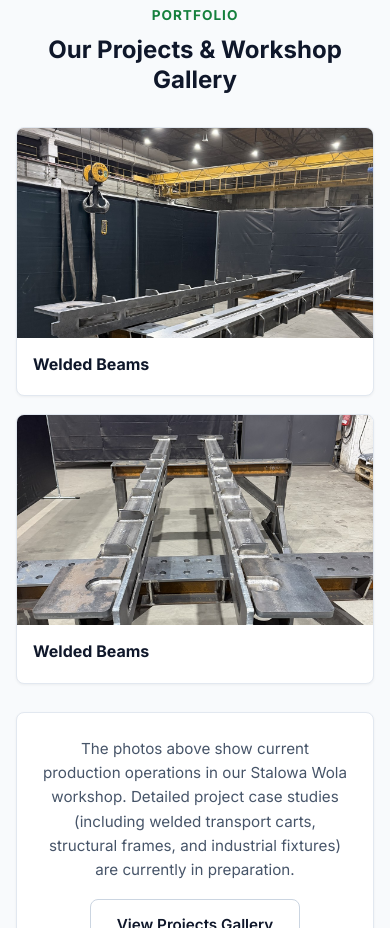
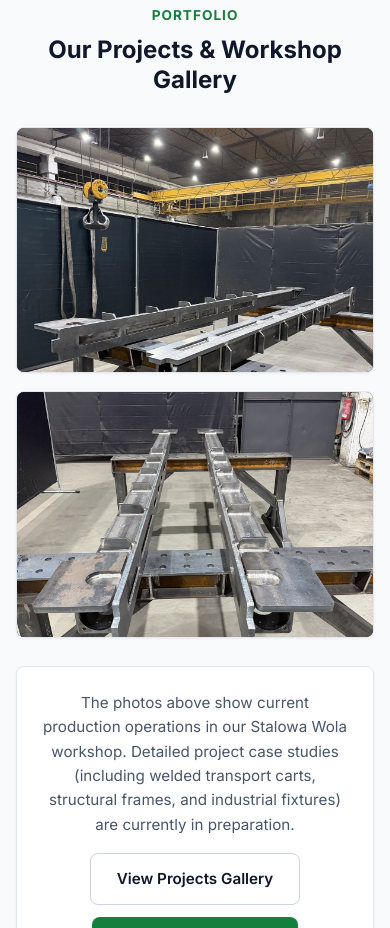
Before and after one commit to JakubWojcikowy/ALYNX, a plain HTML site: page en/index.html in a window 390 px wide. Shown: the part 4100-5028 px from the top of the page. Drawn offline with Linux system fonts and the light colour scheme.

Commit message:
feat: show more of hall below crane without pipes/excess floor and remove subtitles in portfolio cards

```diff
--- a/assets/css/style.css
+++ b/assets/css/style.css
@@ -662,7 +662,7 @@ ul {
 .facility-banner-content {
   position: relative;
   z-index: 2;
-  padding: 48px 44px;
+  padding: 54px 46px;
   max-width: 860px;
 }
 
@@ -812,20 +812,28 @@ ul {
 }
 
 .gallery-item:hover {
-  transform: translateY(-3px);
+  transform: translateY(-4px);
   box-shadow: var(--shadow-md);
   border-color: #86EFAC;
 }
 
 .gallery-img-wrap {
-  height: 230px;
+  aspect-ratio: 16 / 11;
+  height: auto;
   overflow: hidden;
+  background-color: #0F172A;
 }
 
 .gallery-img-wrap img {
   width: 100%;
   height: 100%;
   object-fit: cover;
+  display: block;
+  transition: transform 0.35s ease;
+}
+
+.gallery-item:hover .gallery-img-wrap img {
+  transform: scale(1.025);
 }
 
 .gallery-info {
@@ -1521,7 +1529,8 @@ ul {
   }
 
   .gallery-img-wrap {
-    height: 210px;
+    aspect-ratio: 16 / 11;
+    height: auto;
   }
 
   .gallery-info {
--- a/en/index.html
+++ b/en/index.html
@@ -296,19 +296,13 @@
       <div class="gallery-grid" style="margin-bottom: 28px;">
         <div class="gallery-item">
           <div class="gallery-img-wrap">
-            <img src="../assets/images/realizacje/realizacja-01.jpg" alt="Welded Beams — assembly and welding under 5t crane" data-lightbox="../assets/images/realizacje/realizacja-01.jpg" data-caption="Welded Beams — assembly and welding with 5t crane in Stalowa Wola workshop" style="cursor: pointer;">
-          </div>
-          <div class="gallery-info">
-            <div class="gallery-title">Welded Beams</div>
+            <img src="../assets/images/realizacje/realizacja-01.jpg" alt="Structural steel assembly and welding under 5-ton crane" data-lightbox="../assets/images/realizacje/realizacja-01.jpg" data-caption="Structural steel assembly and welding with 5t crane in Stalowa Wola workshop" style="cursor: pointer;">
           </div>
         </div>
 
         <div class="gallery-item">
           <div class="gallery-img-wrap">
-            <img src="../assets/images/realizacje/realizacja-02.jpg" alt="Welded Beams — precision fit-up and ribbing" data-lightbox="../assets/images/realizacje/realizacja-02.jpg" data-caption="Welded Beams — precision fit-up and internal stiffening ribs on assembly workstation" style="cursor: pointer;">
-          </div>
-          <div class="gallery-info">
-            <div class="gallery-title">Welded Beams</div>
+            <img src="../assets/images/realizacje/realizacja-02.jpg" alt="Precision fit-up and ribbing of steel structure" data-lightbox="../assets/images/realizacje/realizacja-02.jpg" data-caption="Precision fit-up and internal stiffening ribs on assembly workstation" style="cursor: pointer;">
           </div>
         </div>
       </div>
```
Also changed, not shown: en/projects.html (+2 -8 lines), index.html (+2 -8 lines), realizacje.html (+2 -8 lines), assets/images/tables/facility-hall.jpg.
